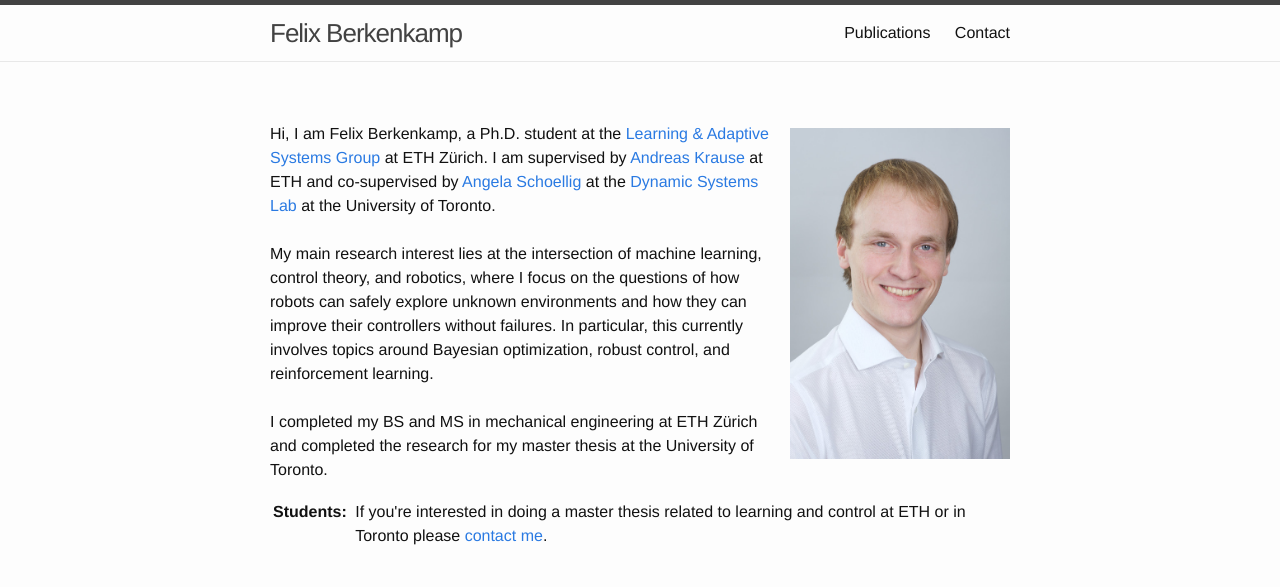
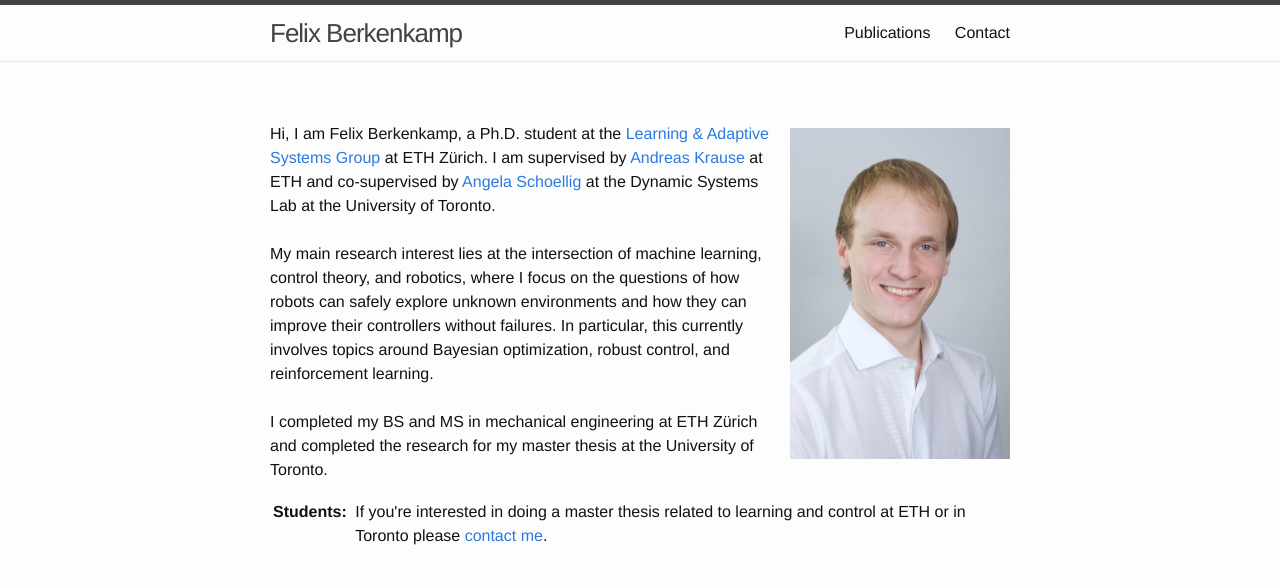
Before and after one commit to befelix/befelix.github.io, a Jekyll site: the page built from _pages/index.html, in a window 1280 px wide. Shown: the top 587 px of the page. Built offline with Jekyll 4.4.1, drawn with Linux system fonts in a browser that asks for light colours; nearby versions of some CDN libraries; part of the change alters nothing that is shown.

```diff
--- a/_pages/index.html
+++ b/_pages/index.html
@@ -13,8 +13,8 @@ css:
   <img class="portrait" src="{{ site.baseurl }}/assets/img/portrait.jpg" alt="Felix Berkenkamp portrait"/>
 
   <p>
-    Hi, I am Felix Berkenkamp, a Ph.D. student at the <a href="http://las.ethz.ch" target="_blank">Learning &amp; Adaptive Systems Group</a> at ETH Zürich.
-    I am supervised by <a href="http://las.ethz.ch/krausea.html" target="_blank">Andreas Krause</a> at ETH and co-supervised by <a href="http://www.dynsyslab.org/prof-angela-schoellig/" target="_blank">Angela Schoellig</a> at the <a href="http://www.dynsyslab.org" target="_blank">Dynamic Systems Lab</a> at the University of Toronto.
+    Hi, I am Felix Berkenkamp, a Ph.D. student at the <a href="https://las.ethz.ch" target="_blank">Learning &amp; Adaptive Systems Group</a> at ETH Zürich.
+    I am supervised by <a href="https://las.ethz.ch/krausea" target="_blank">Andreas Krause</a> at ETH and co-supervised by <a href="http://www.dynsyslab.org/prof-angela-schoellig/" target="_blank">Angela Schoellig</a> at the Dynamic Systems Lab at the University of Toronto.
     <br><br>
 
     My main research interest lies at the intersection of machine learning, control theory, and robotics, where I focus on the questions of how robots can safely explore unknown environments and how they can improve their controllers without failures. In particular, this currently involves topics around Bayesian optimization, robust control, and reinforcement learning.
```
